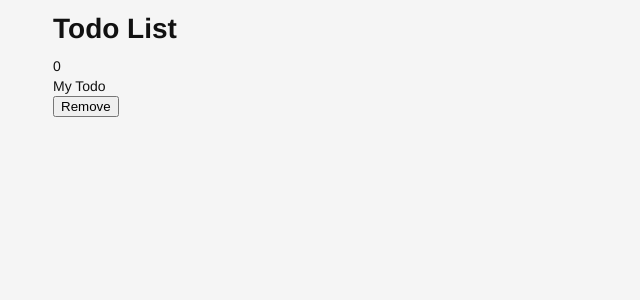
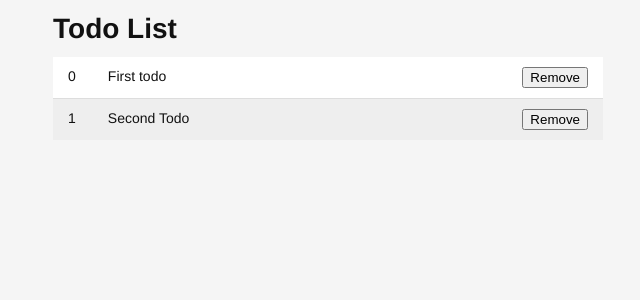
Before and after one commit to SharonneKemboi/Angular-Todo-list, an Angular app: page / in a window 1280 px wide. Shown: the top 300 px of the page, without its empty margins (312-952 px from the left). Built offline with nearby package versions, Linux system fonts and the light colour scheme.

Commit message:
Style todos component

```diff
--- a/src/app/components/todos/todos.component.css
+++ b/src/app/components/todos/todos.component.css
@@ -0,0 +1,56 @@
+.todo {
+	display: flex;
+	padding: 10px 15px;
+	background-color: #FFF;
+	border-bottom: 1px solid #DDD;
+}
+
+.todo:nth-child(even) {
+	background-color: #EEE;
+}
+
+.todo:last-of-type {
+	border-bottom: 0;
+}
+
+.todo .id {
+	flex: 1 1 50px;
+}
+
+.todo .content {
+	flex: 1 1 100%;
+}
+
+.todo.done .content {
+	text-decoration: line-through;
+}
+
+.todo-input {
+	display: block;
+	width: 100%;
+	padding: 10px 15px;
+	appearance: none;
+	border: none;
+	background-color: #F3F3F3;
+	margin-top: 15px;
+	font-size: 20px;
+	outline: none;
+}
+
+.todo-submit {
+	display: block;
+	width: 100%;
+	max-width: 200px;
+	appearance: none;
+	border: none;
+	outline: none;
+	background: none;
+
+	background-color: #FE4880;
+	color: #FFF;
+	margin: 15px auto;
+
+	padding: 10px 15px;
+	font-size: 18px;
+	font-weight: 700;
+}
--- a/src/app/components/todos/todos.component.html
+++ b/src/app/components/todos/todos.component.html
@@ -1,8 +1,8 @@
 <div class="mytodos">
 
-    <div class="todo">
-        <div class="id">0</div>
-        <div class="content">My Todo</div>
+    <div class="todo" *ngFor="let todo of todos; let i = index;">
+        <div class="id">{{ i }}</div>
+        <div class="content">{{ todo.content }}</div>
         <button class="delete">Remove</button>
     </div>
 </div>
```
